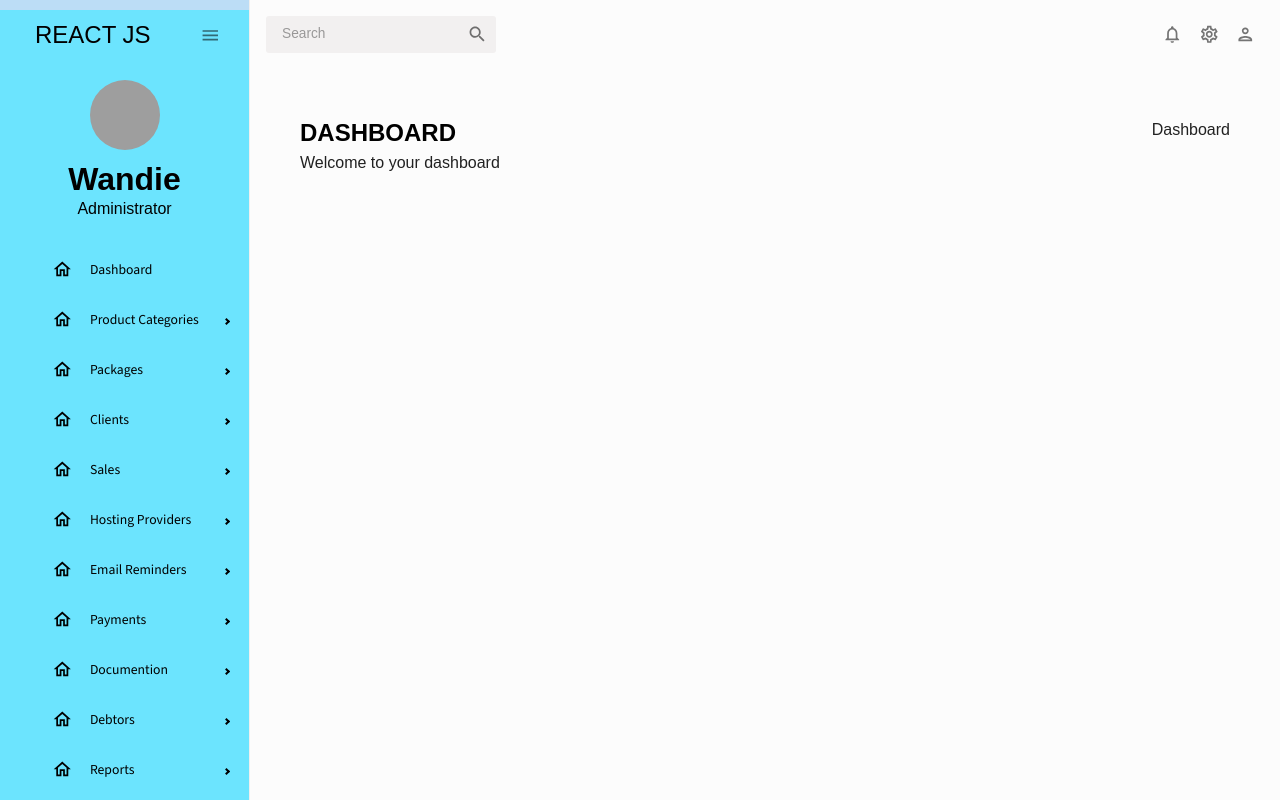
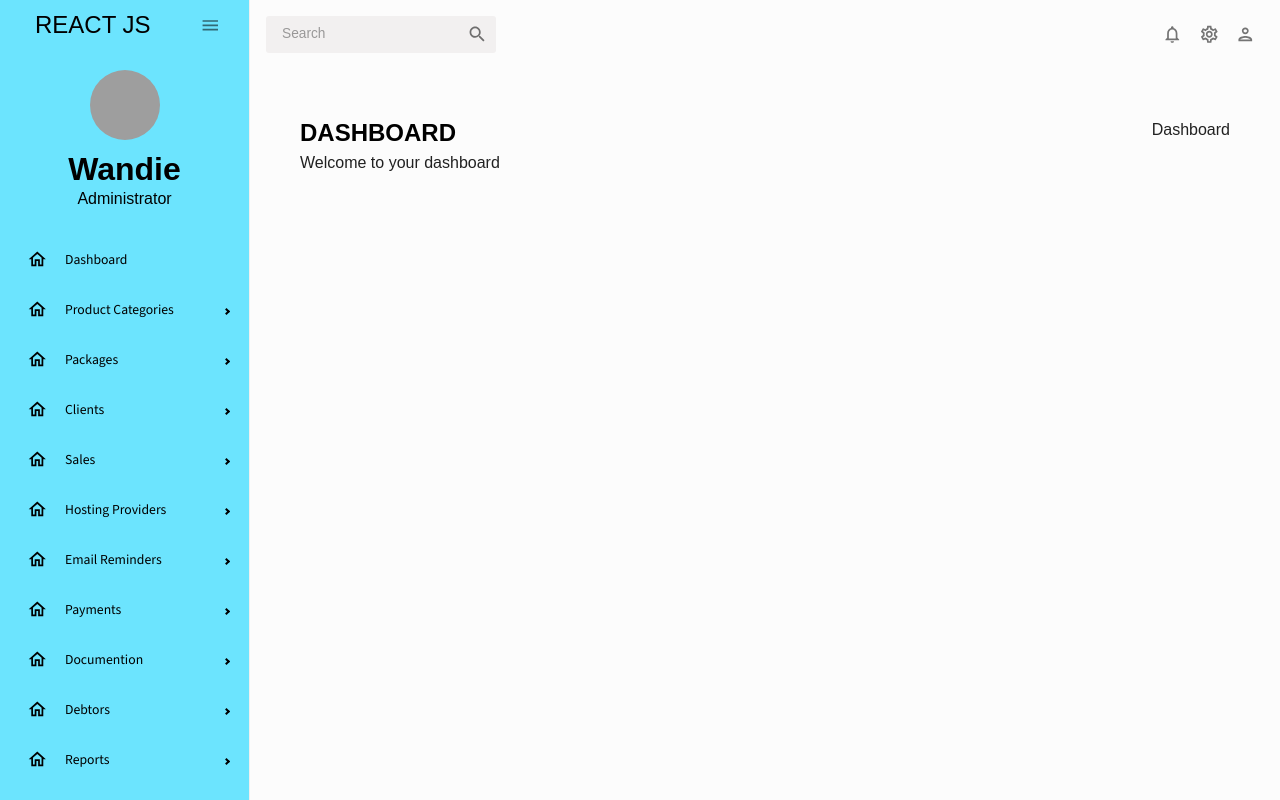
Before and after one commit to wandieinnocents/wandie-admin-dashboard-reactjs-material-ui-v1, a React (Create React App) app: page / in a window 1280 px wide. Shown: the top 800 px of the page. Built offline with nearby package versions, Linux system fonts and the light colour scheme; grey boxes are pictures that could not be loaded; the HTML template or start-up script is replaced by a standard one.

Commit message:
Refactor code, sidebar

```diff
--- a/src/App.js
+++ b/src/App.js
@@ -47,7 +47,7 @@ function App() {
         <Route path="/" element={<Dashboard />} />
         <Route path="/team" element={<Team />} />
         <Route path="/contacts" element={<Contacts />} />
-        <Route path="/clients" element={<Clients />} />
+        {/* <Route path="/clients" element={<Contacts />} /> */}
         {/* <Route path="/invoices" element={<Invoices />} /> */}
         {/* <Route path="/form" element={<Form />} /> */}
         {/* <Route path="/bar" element={<Bar />} /> */}
--- a/src/scenes/global/SideBar.jsx
+++ b/src/scenes/global/SideBar.jsx
@@ -20,8 +20,6 @@ import MapOutlinedIcon from "@mui/icons-material/MapOutlined";
 
 
 const SideBar = () => {
-  // const theme = useTheme();
-  // const colors = tokens(theme.palette.mode);
   const [isCollapsed, setIsCollapsed] = useState(false);
   const [selected, setSelected] = useState("Dashboard");
 
@@ -30,15 +28,17 @@ const SideBar = () => {
 
     {/*  Start Sidebar */}
 
-      <Sidebar collapsed={isCollapsed} style={{ backgroundColor:"#2D9BF0" }}>
+      <Sidebar
+      collapsed={isCollapsed}>
         <Menu iconShape="square" style={{ backgroundColor:"#6ce4fe", color:"#000000" }}>
           {/* LOGO AND MENU ICON */}
           <MenuItem
             onClick={() => setIsCollapsed(!isCollapsed)}
             icon={isCollapsed ? <MenuOutlinedIcon /> : undefined}
             style={{
-              margin: "10px 0 20px 0",
+              margin: "0px 0 20px 0",
               color: "#000000",
+              backgroundColor:"#6ce4fe"
             }}
           >
             {!isCollapsed && (
@@ -87,12 +87,14 @@ const SideBar = () => {
           )}
 
           {/* Dashbord list items */}
-          <Box paddingLeft={isCollapsed ? undefined : "10%"}>
+          <Box paddingLeft={isCollapsed ? undefined : "0%"}>
             <MenuItem
               icon={<HomeOutlinedIcon />}
               component={<Link to="/" />}
               selected={selected}
               setSelected={setSelected}
+
+
                 >
               Dashboard
             </MenuItem>
```
